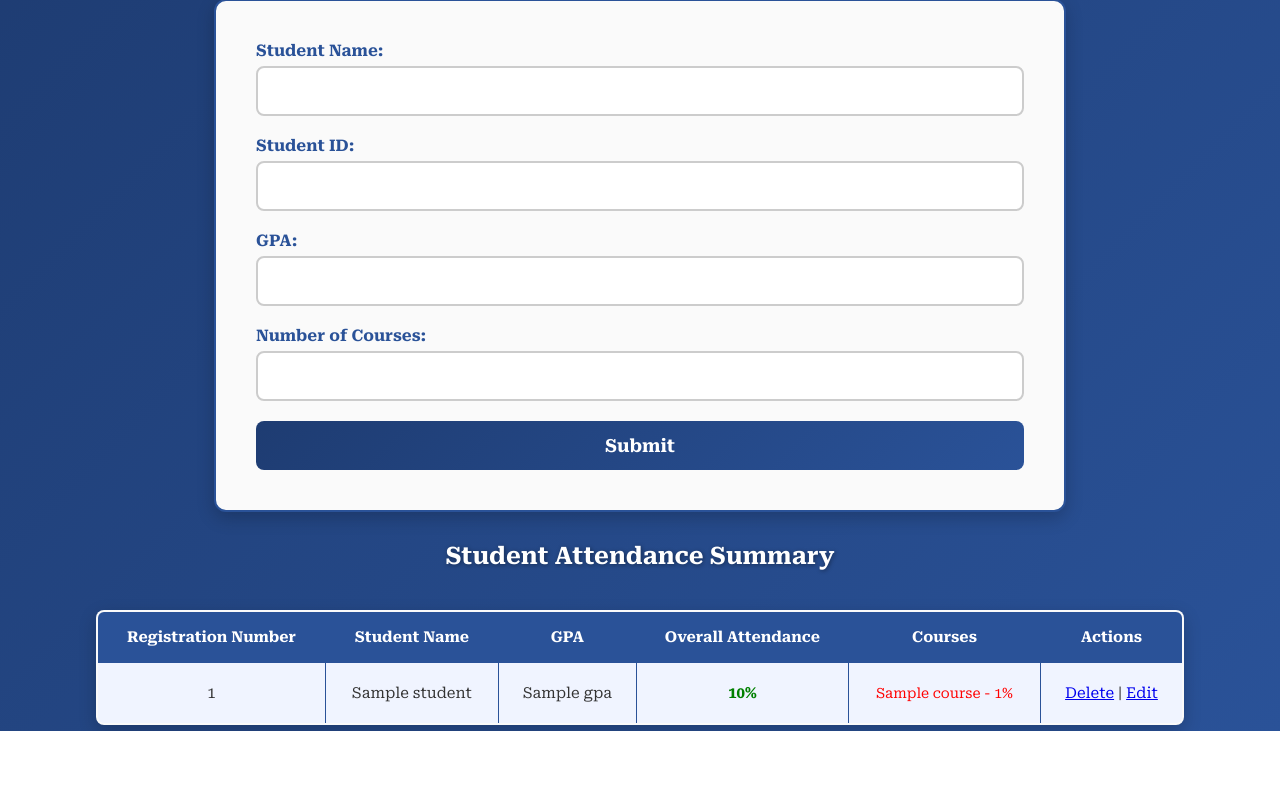
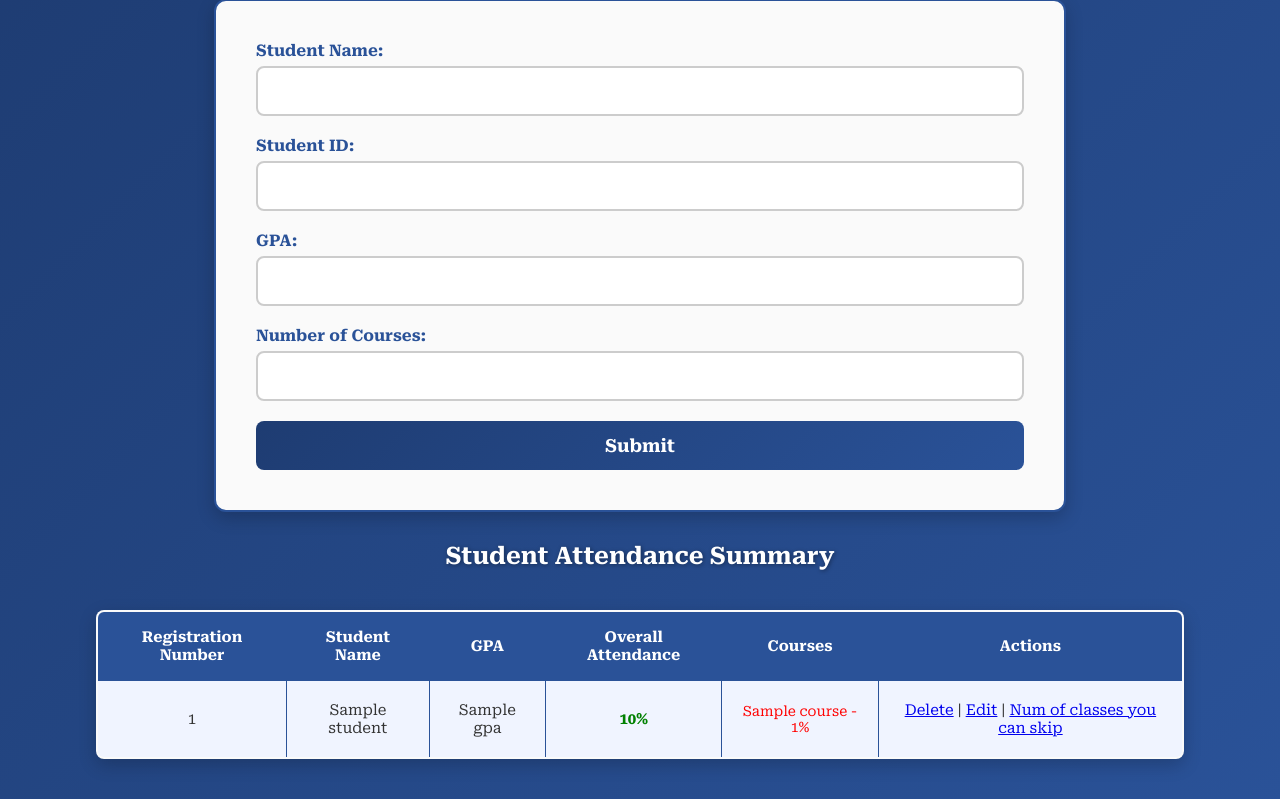
Before and after one commit to sandhyaasriram/attendance-tracker, a Flask app: page / in a window 1280 px wide. Shown: the part 89-888 px from the top of the page. Before the commit the page ends 820 px from the top, so only its background shows below. Run offline with Flask 3, Linux system fonts and the light colour scheme; a database or web service that is not in the repository returns one stand-in record (values such as "Sample title").

Commit message:
new option to check skippable classes

```diff
--- a/app.py
+++ b/app.py
@@ -1,4 +1,4 @@
-from flask import Flask, render_template, request, redirect
+from flask import Flask, render_template, request, redirect, jsonify
 from pymongo import MongoClient
 
 app = Flask(__name__)
@@ -151,5 +151,37 @@ def edit(student_id):
 
     return redirect('/')
 
+@app.route('/calculate_skips/<student_id>/<goal>')
+def calculate_skips(student_id, goal):
+    student = students_collection.find_one({'student_id': student_id})
+    if not student:
+        return jsonify({'error': 'Student not found'}), 404
+
+    gpa = student['gpa']
+    courses = student['courses']
+    total_attended = sum(c['attended_classes'] for c in courses)
+    total_classes = sum(c['total_classes'] for c in courses)
+
+    target_overall = 0.75 if goal == '75' else 0.85
+    target_individual = 0.75 if gpa < 9 else (0.35 if goal == '75' else 0.75)
+
+    result = []
+    for course in courses:
+        attended = course['attended_classes']
+        total = course['total_classes']
+        # Maximum allowed total classes for the target
+        max_classes = int(attended / target_individual)
+        max_overall_classes = int(total_attended / target_overall)
+
+        max_allowed = min(max_classes - total, max_overall_classes - total_classes)
+        max_allowed = max(0, max_allowed)
+
+        result.append({
+            'course': course['course'],
+            'can_skip': max_allowed
+        })
+
+    return jsonify(result)
+
 if __name__ == '__main__':
     app.run(debug=True)
--- a/templates/index.html
+++ b/templates/index.html
@@ -239,14 +239,22 @@
           </td>
           <td>
             <a href="{{ url_for('delete_backend', student_id=student.student_id) }}">Delete</a> |
-            <a href="{{ url_for('edit_page', student_id=student.student_id) }}">Edit</a>
-
+            <a href="{{ url_for('edit_page', student_id=student.student_id) }}">Edit</a> |
+            <a href="javascript:void(0);" onclick="showSkipPopup('{{ student.student_id }}')">Num of classes you can skip</a>
           </td>
         </tr>
         {% endfor %}
       </tbody>
     </table>
     {% endif %}
+
+    <div id="skipPopup" style="display:none; position:fixed; top:10%; left:50%; transform:translateX(-50%); background:#fff; padding:20px; border:2px solid #2a5298; border-radius:10px; z-index:9999; box-shadow:0 0 10px rgba(0,0,0,0.3); width: 400px;">
+      <h3 style="margin-top:0;">Choose your goal</h3>
+      <button id="skip75">Don't get debarred (75%)</button>
+      <button id="skip85" style="margin-top: 2px">Maintain 85% Overall</button>
+      <div id="skipResult" style="margin-top: 20px;"></div>
+      <button onclick="document.getElementById('skipPopup').style.display='none';" style="margin-top: 10px;">Close</button>
+    </div>
 
     <script>
       document
@@ -329,6 +337,32 @@
             }
           }
         });
+
+        function showSkipPopup(studentId) {
+          document.getElementById('skipResult').innerHTML = '';
+          document.getElementById('skipPopup').style.display = 'block';
+
+          document.getElementById('skip75').onclick = () => fetchSkips(studentId, '75');
+          document.getElementById('skip85').onclick = () => fetchSkips(studentId, '85');
+      }
+
+      function fetchSkips(studentId, goal) {
+          fetch(`/calculate_skips/${studentId}/${goal}`)
+              .then(res => res.json())
+              .then(data => {
+                  if (data.error) {
+                      document.getElementById('skipResult').innerHTML = `<p style="color:red">${data.error}</p>`;
+                      return;
+                  }
+                  let html = '<ul>';
+                  data.forEach(c => {
+                      html += `<li>${c.course}: <strong>${c.can_skip}</strong> classes can be skipped</li>`;
+                  });
+                  html += '</ul>';
+                  document.getElementById('skipResult').innerHTML = html;
+              });
+      }
+
     </script>
   </body>
 </html>
```
